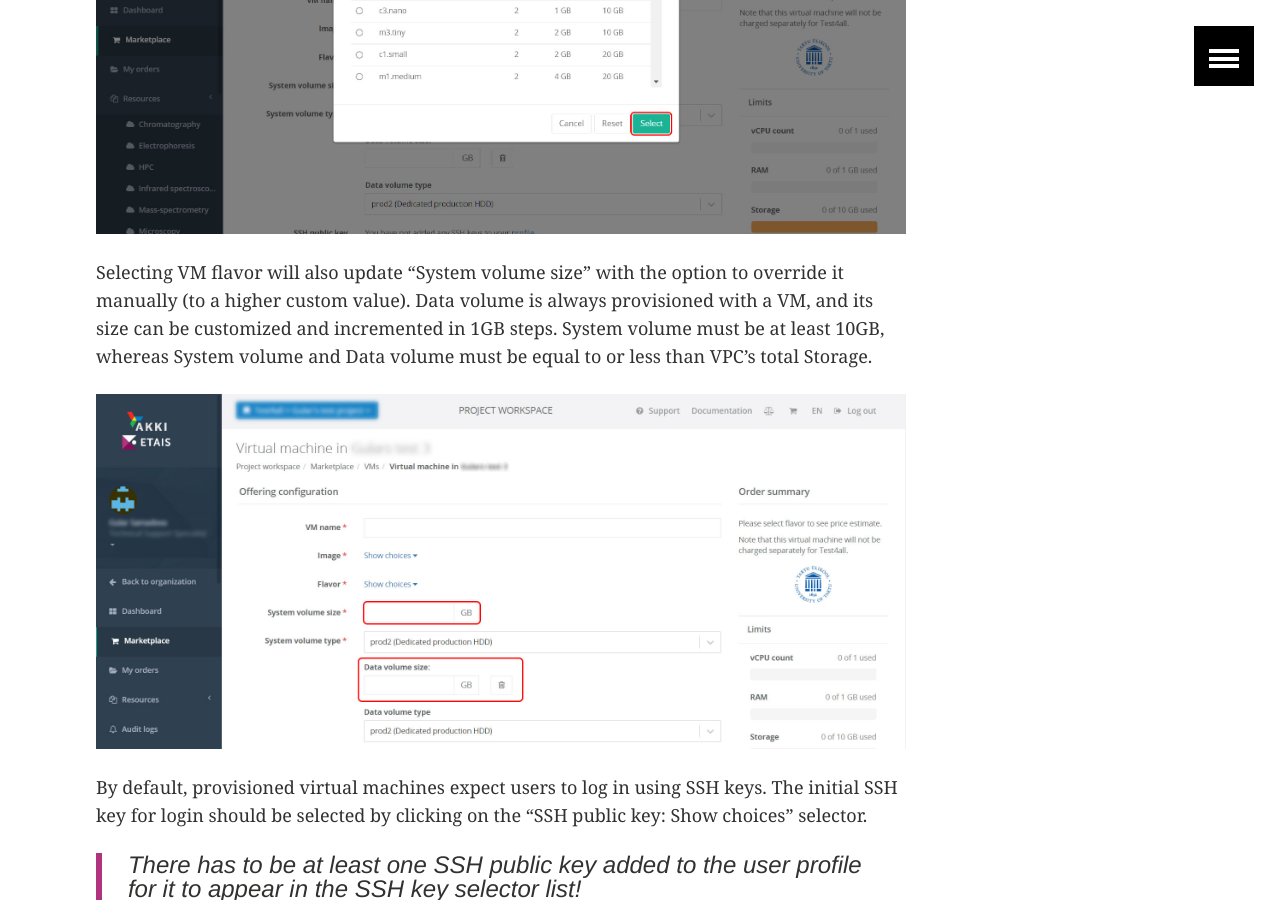
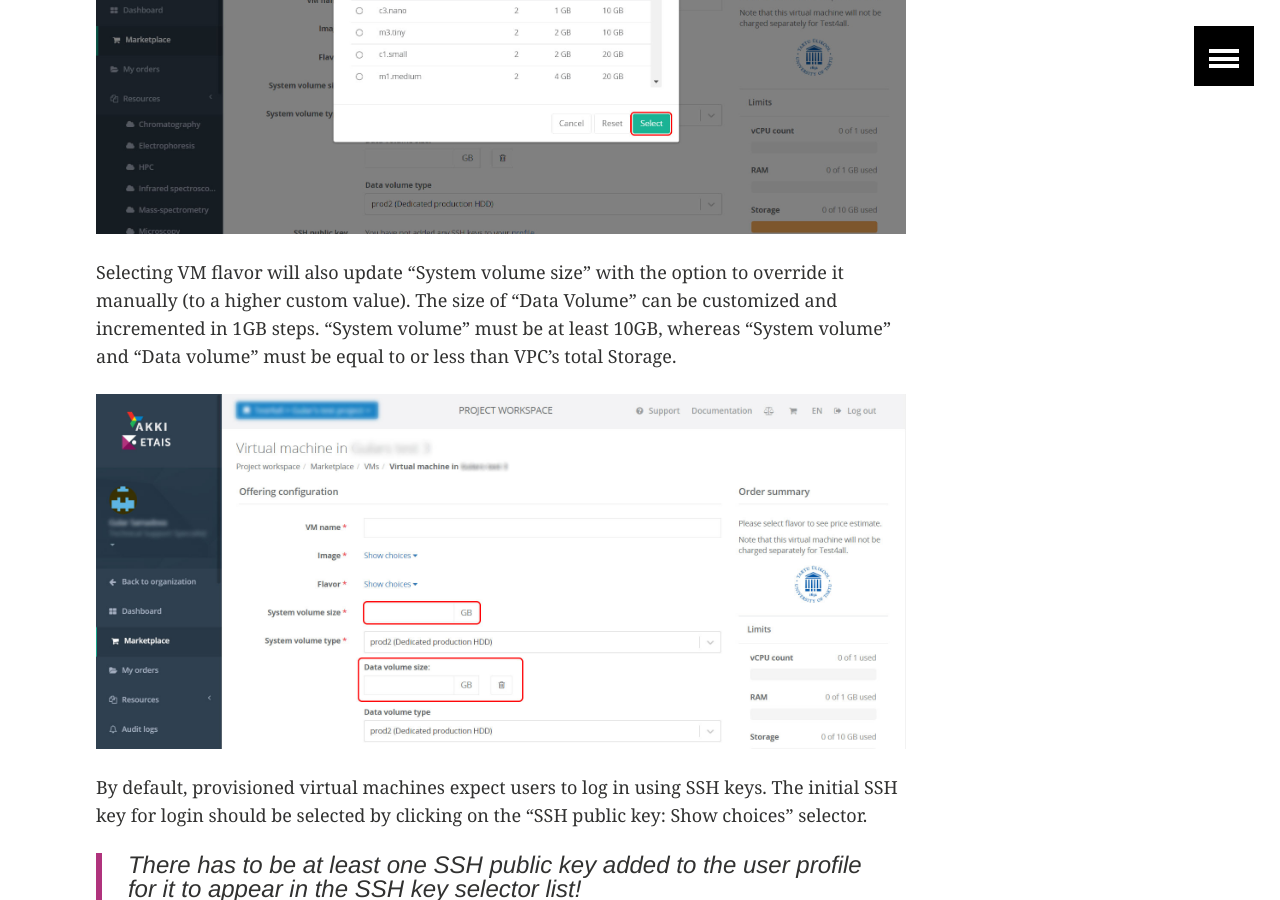
Before and after one commit to etais-ee/etais-web, a Jekyll site: the page built from using/self_service.md, in a window 1280 px wide and 900 px high, scrolled down 19610 px. Built offline with Jekyll 4.4.1, drawn with Linux system fonts in a browser that asks for light colours; some of the changed text lies outside the part shown.

Commit message:
Update self_service.md

```diff
--- a/using/self_service.md
+++ b/using/self_service.md
@@ -272,7 +272,7 @@ The flavor will set the initial resource profile for a VM - how much RAM, vCPU c
 
 ![Adding a VM - step 4](../images/project-vm-add-form-step4.jpg)
 
-Selecting VM flavor will also update "System volume size" with the option to override it manually (to a higher custom value). Data volume is always provisioned with a VM, and its size can be customized and incremented in 1GB steps. System volume must be at least 10GB, whereas System volume and Data volume must be equal to or less than VPC’s total Storage.
+Selecting VM flavor will also update "System volume size" with the option to override it manually (to a higher custom value). The size of "Data Volume" can be customized and incremented in 1GB steps. "System volume" must be at least 10GB, whereas "System volume" and "Data volume" must be equal to or less than VPC’s total Storage.
 
 ![Adding a VM - step 5](../images/project-vm-add-form-step5.jpg)
 
```
Also changed, not shown: other parts of using/self_service.md (+1 -1 lines).
